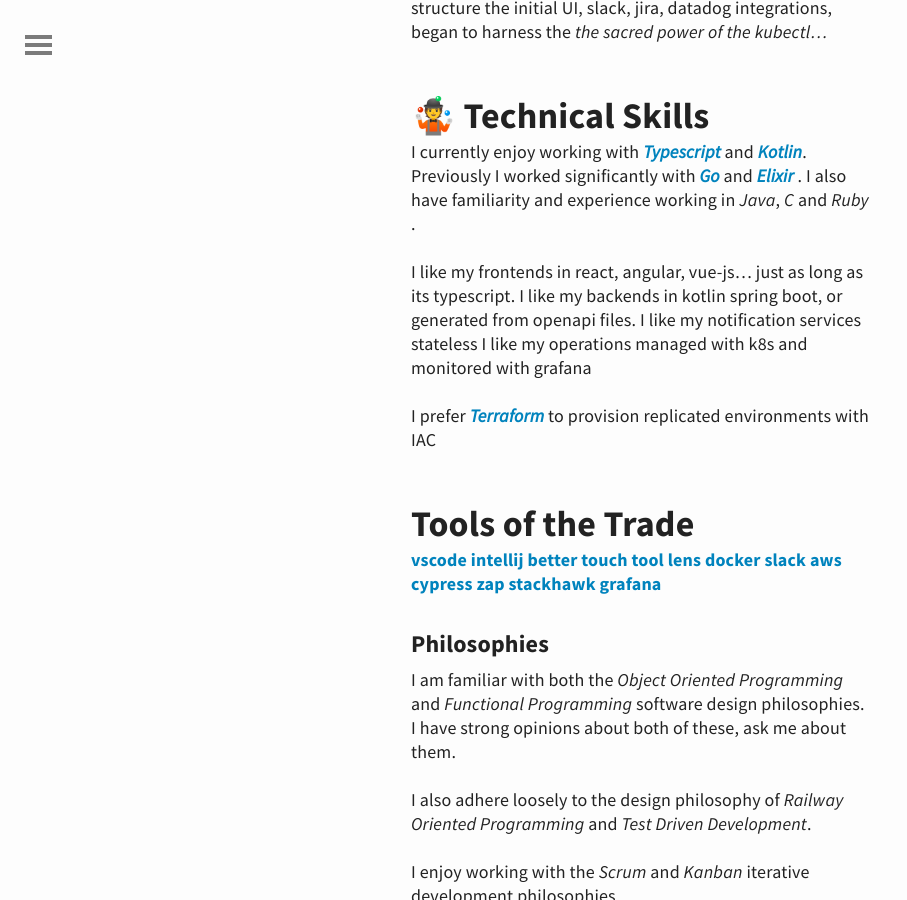
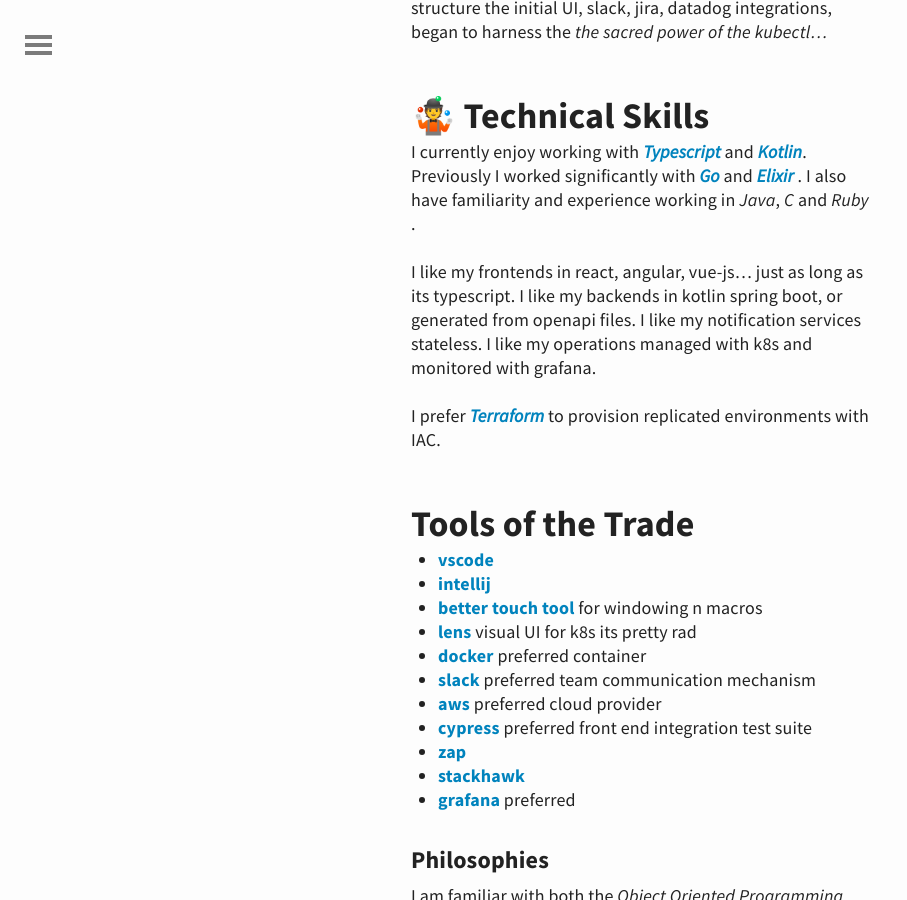
Before and after one commit to untra/untra.github.io, a Jekyll site: the page built from about.md, in a window 1280 px wide and 900 px high, scrolled down 1431 px. Shown: the whole window, without its empty margins (0-907 px from the left). Built offline with Jekyll 4.4.1, drawn with Linux system fonts in a browser that asks for light colours.

Commit message:
clean up bullet points

```diff
--- a/about.md
+++ b/about.md
@@ -36,14 +36,24 @@
 
 I like my frontends in react, angular, vue-js... just as long as its typescript.
 I like my backends in kotlin spring boot, or generated from openapi files.
-I like my notification services stateless
-I like my operations managed with k8s and monitored with grafana
+I like my notification services stateless.
+I like my operations managed with k8s and monitored with grafana.
 
-I prefer [_Terraform_](https://terraform.io) to provision replicated environments with IAC
+I prefer [_Terraform_](https://terraform.io) to provision replicated environments with IAC.
 
 ## Tools of the Trade
 
-[vscode](https://code.visualstudio.com/) [intellij](https://www.jetbrains.com/idea/) [better touch tool](https://folivora.ai/) [lens](https://k8slens.dev/) [docker](https://www.docker.com/) [slack](https://slack.com/) [aws](https://aws.amazon.com/) [cypress](https://www.cypress.io/) [zap](https://owasp.org/www-project-zap/) [stackhawk](https://www.stackhawk.com/) [grafana](https://grafana.com/)
+* [vscode](https://code.visualstudio.com/)
+* [intellij](https://www.jetbrains.com/idea/)
+* [better touch tool](https://folivora.ai/) for windowing n macros
+* [lens](https://k8slens.dev/) visual UI for k8s its pretty rad
+* [docker](https://www.docker.com/) preferred container
+* [slack](https://slack.com/) preferred team communication mechanism
+* [aws](https://aws.amazon.com/) preferred cloud provider
+* [cypress](https://www.cypress.io/) preferred front end integration test suite
+* [zap](https://owasp.org/www-project-zap/)
+* [stackhawk](https://www.stackhawk.com/)
+* [grafana](https://grafana.com/) preferred
 
 ### Philosophies
 
```
